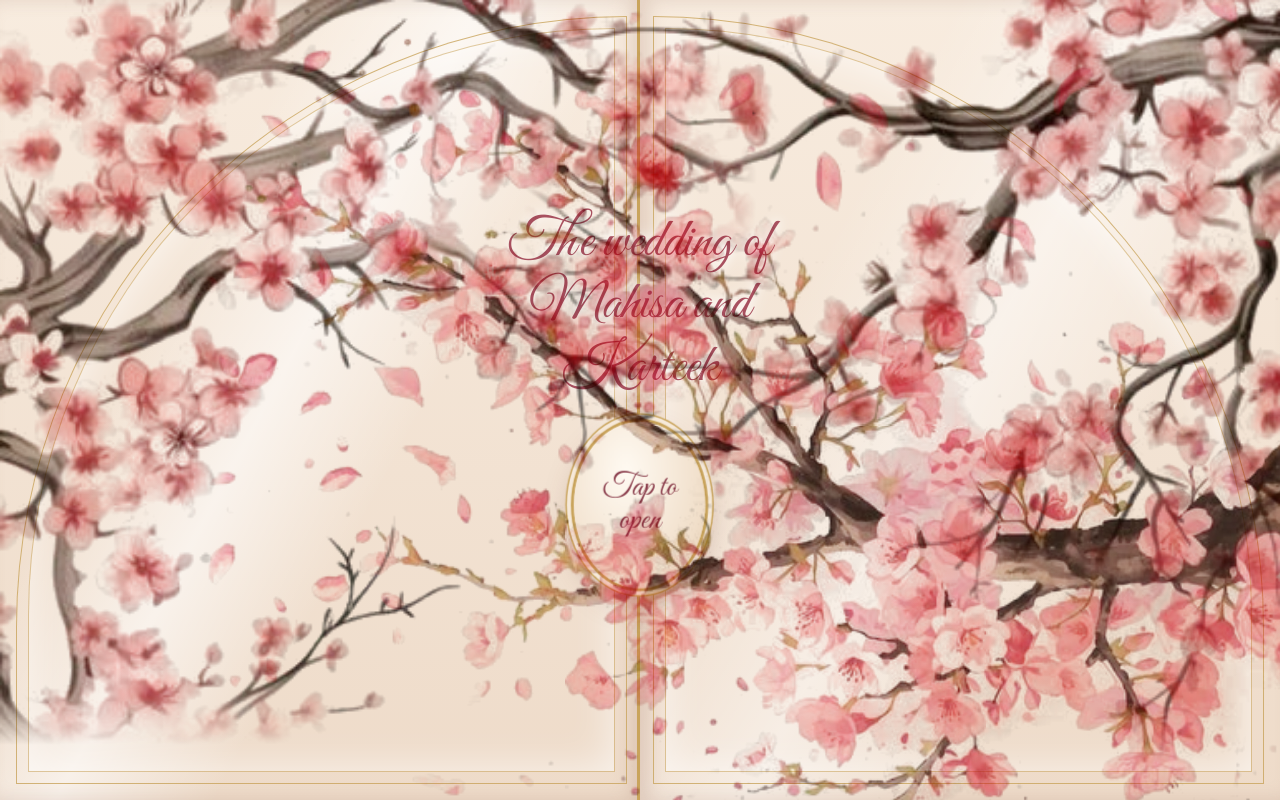
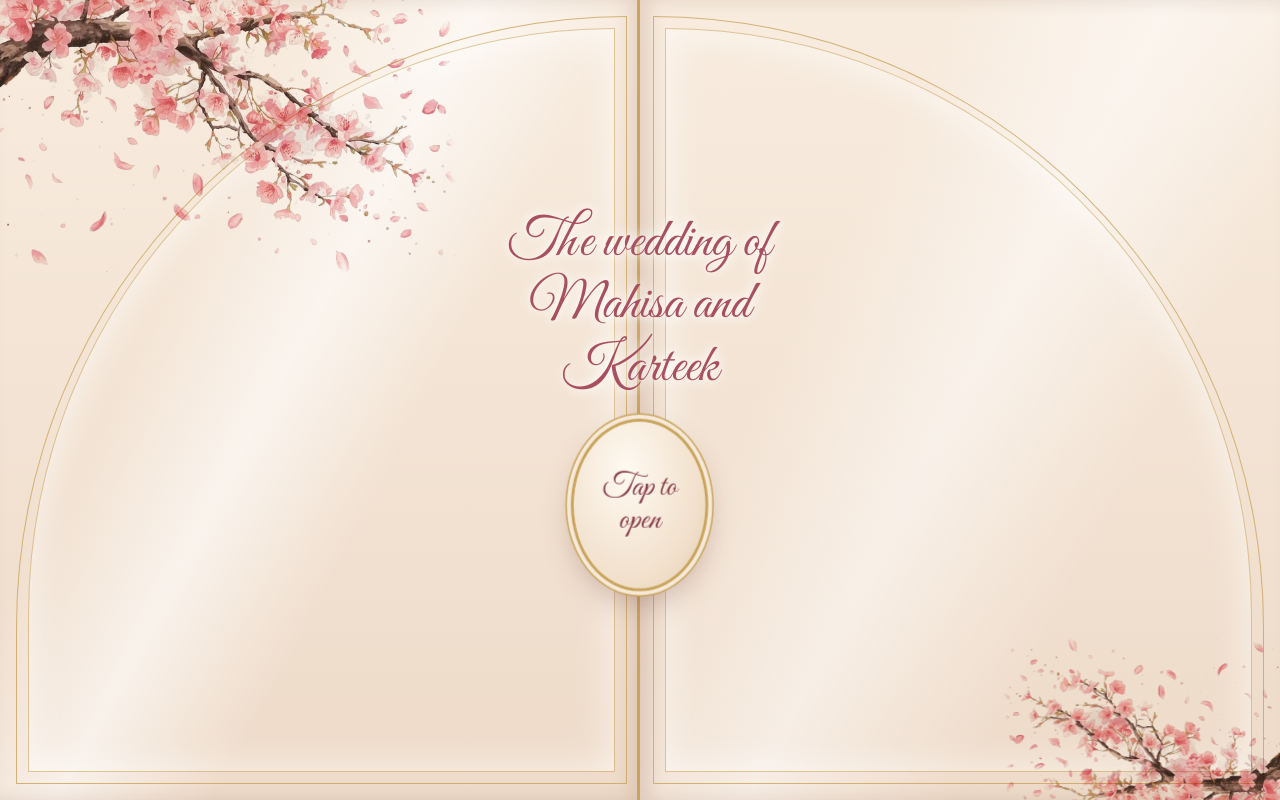
Before and after one commit to weddinginviterepopublic/weddingrepo, a plain HTML site: page index.html in a window 1280 px wide. Shown: the top 800 px of the page. Drawn offline with Linux system fonts and the light colour scheme.

Commit message:
Simplify the cover: two clear blossom branches instead of five
Co-Authored-By: Claude Fable 5.2 <noreply@anthropic.com>
Claude-Session: https://claude.ai/code/session_01XJrTtWPea9se88KUG6CNbp

```diff
--- a/index.html
+++ b/index.html
@@ -73,10 +73,11 @@
   .sp { position: absolute; z-index: 3; background: center / contain no-repeat; pointer-events: none; }
   .arch .sp.tl { background-image: url("media/art/blossom-branch.webp"); aspect-ratio: 736 / 538; width: 122%; left: -34%; top: 0; translate: 0 -58%; }
   .arch .sp.br { background-image: url("media/art/blossom-branch.webp"); aspect-ratio: 736 / 538; width: 112%; right: -36%; bottom: 0; translate: 0 62%; scale: -1 -1; }
-  .arch .sp.tr, .arch .sp.bl, .leaf .sp.d2 { display: none; }
-  .leaf .sp.d1 { background-image: url("media/art/blossom-left.webp"); aspect-ratio: 372 / 366; width: 118%; left: 0; top: 0; }
-  .leaf .sp.d3 { background-image: url("media/art/blossom-right.webp"); aspect-ratio: 364 / 366; width: 118%; right: 0; top: 0; }
-  .leaf .sp.d4 { background-image: url("media/art/blossom-branch.webp"); aspect-ratio: 736 / 538; width: 190%; right: -20%; bottom: -6%; scale: -1 -1; }
+  .arch .sp.tr, .arch .sp.bl { display: none; }
+  .cover > .sp { z-index: 1; background-image: url("media/art/blossom-branch.webp"); aspect-ratio: 736 / 538; transition: opacity .9s ease, transform 1.6s ease; }
+  .cover > .sp.c1 { width: min(96vw, 31rem); left: -3%; top: 0; translate: 0 -24%; }
+  .cover > .sp.c2 { width: min(58vw, 19rem); right: -2%; bottom: 0; translate: 0 26%; scale: -1 -1; }
+  .opened .cover > .sp { opacity: 0; }
   section { position: relative; z-index: 0; }
   section::after { content: ""; position: absolute; z-index: -1; top: 0; left: 0; width: 50%; aspect-ratio: 372 / 366; background: url("media/art/blossom-left.webp") left top / contain no-repeat; opacity: .9; pointer-events: none; }
   section:nth-of-type(even)::after { left: auto; right: 0; aspect-ratio: 364 / 366; background-image: url("media/art/blossom-right.webp"); background-position: right top; }
@@ -215,8 +216,9 @@
 <body>
 
 <div class="cover" id="cover">
-  <div class="leaf l" aria-hidden="true"><span class="sp d1"></span><span class="sp d2"></span></div>
-  <div class="leaf r" aria-hidden="true"><span class="sp d3"></span><span class="sp d4"></span></div>
+  <div class="leaf l" aria-hidden="true"></div>
+  <div class="leaf r" aria-hidden="true"></div>
+  <span class="sp c1" aria-hidden="true"></span><span class="sp c2" aria-hidden="true"></span>
   <p class="who">The wedding of Mahisa and Karteek</p>
   <button class="seal" id="seal" type="button" aria-label="Open the invitation"><span>Tap to</span><span>open</span></button>
 </div>
```
